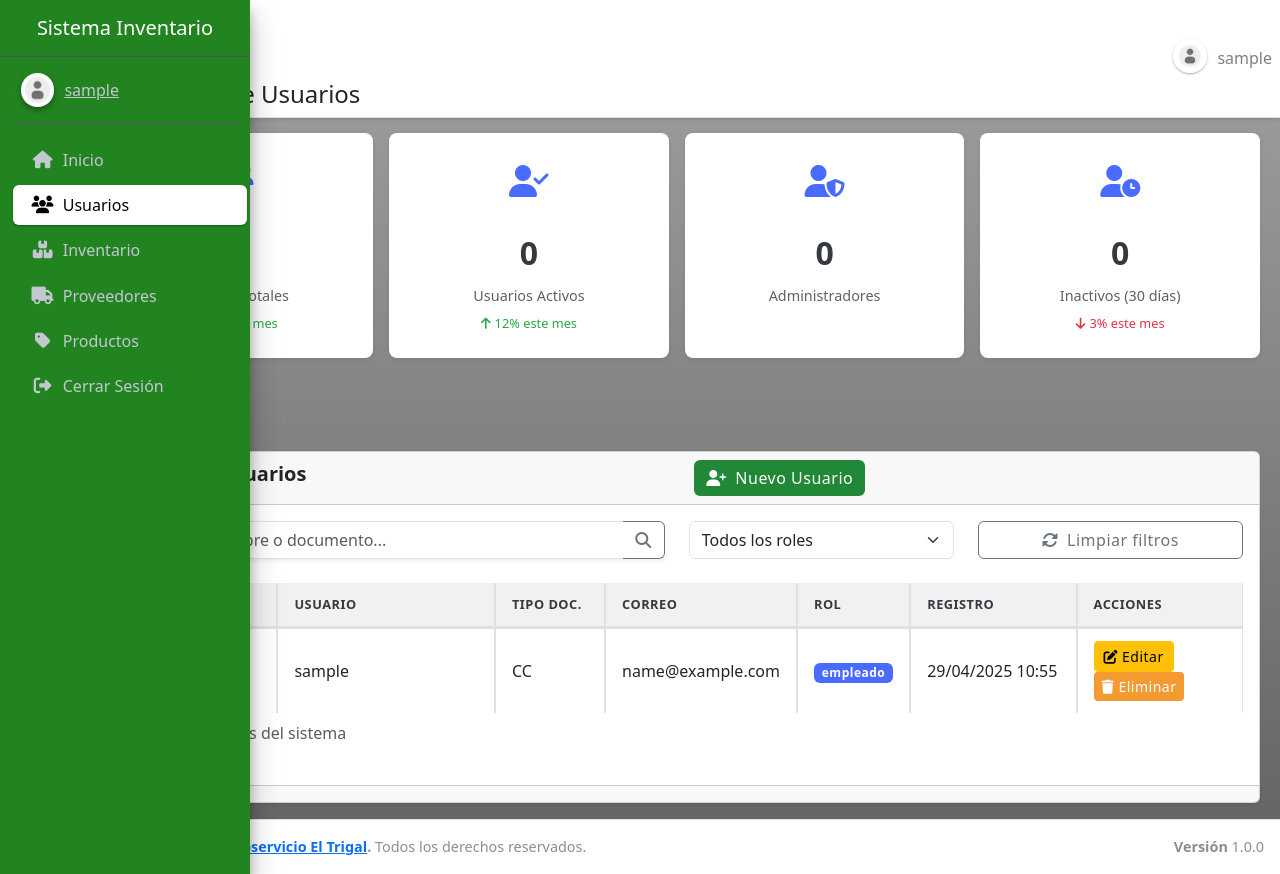
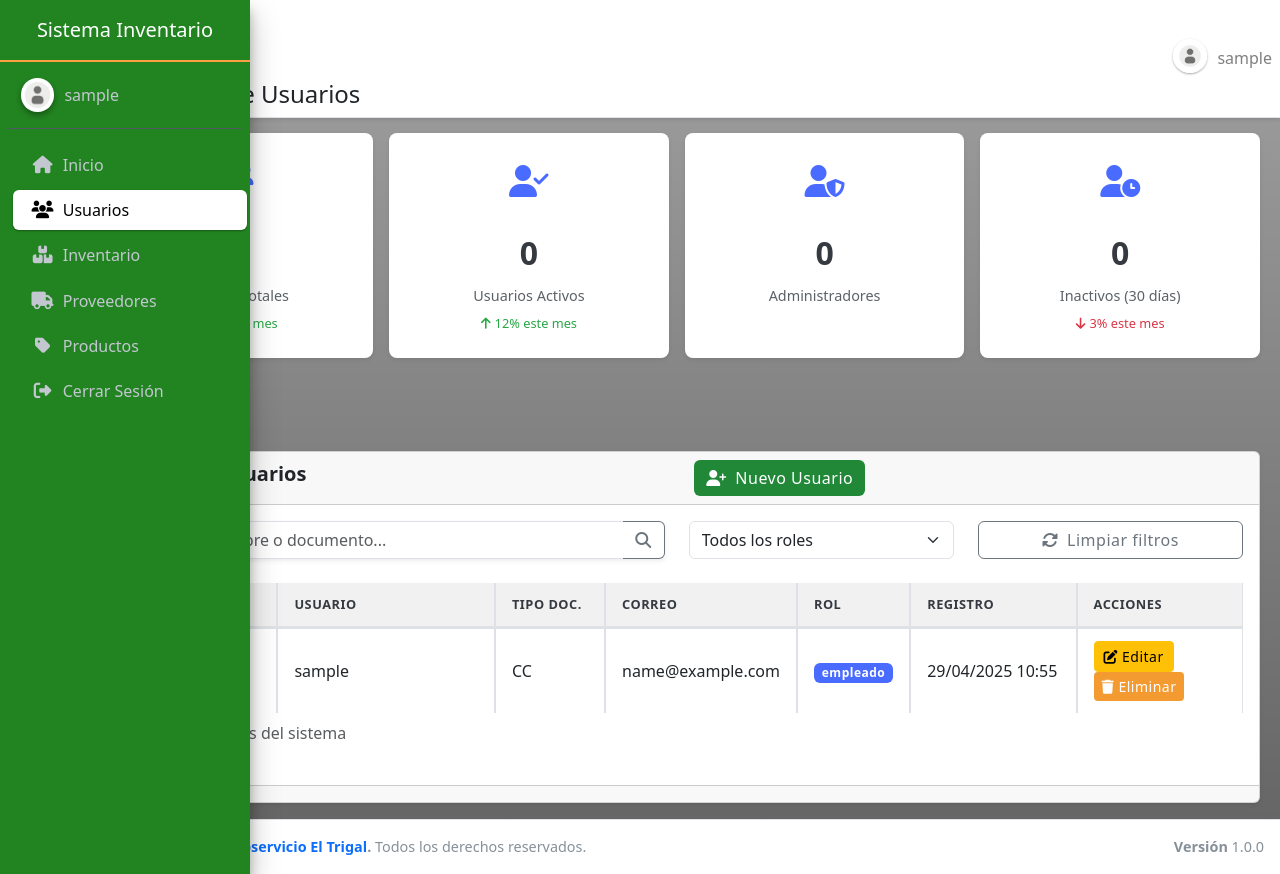
Before and after one commit to Jxvi3r09/Autoservicioeltrigal, a Django app: page /usuarios/ in a window 1280 px wide. Run offline with Django 5.2, Linux system fonts and the light colour scheme; the visitor is signed in with stand-in values (Sample User, id 1); data comes from the database, SQL or seed files in the repository; some libraries are stand-ins or nearby versions.

Commit message:
arreglo de estilos en el menu

```diff
--- a/pagina/static/myapp/css/inicioinv.css
+++ b/pagina/static/myapp/css/inicioinv.css
@@ -461,8 +461,6 @@ textarea:focus {
   max-height: 100px;
   background-color: white !important;
 }
-<<<<<<< HEAD
-=======
 
 
 a{
@@ -780,9 +778,8 @@ body {
 }
 
 .brand-link {
-  border-bottom: 2px solid var(--naranja-principal) !important;
+  border-bottom: 2px solid rgb(243, 154, 49) !important;
   text-align: center;
   font-weight: 700 !important;
   padding: 15px 0;
 }
->>>>>>> estilos
--- a/pagina/static/myapp/css/principal.css
+++ b/pagina/static/myapp/css/principal.css
@@ -195,3 +195,7 @@ body {
 #footer {
   background-color: rgb(255, 255, 255) !important;
 }
+
+.navbar-toggler-icon{
+  background-color: #ffa600;
+}
--- a/pagina/static/myapp/css/usuarios.css
+++ b/pagina/static/myapp/css/usuarios.css
@@ -474,3 +474,14 @@ max-height: 100px;
     background-color: #ffffff !important;
     color: black !important;
 }
+
+a {
+    text-decoration: none !important;
+}
+
+.brand-link{
+    border-bottom: 2px solid #ff9f43 !important;
+    text-align: center !important;
+    font-weight: 700 !important;
+    padding: 15px 0 !important;
+}
--- a/pagina/templates/sistema/usuariocrud/editar_usuario.html
+++ b/pagina/templates/sistema/usuariocrud/editar_usuario.html
@@ -54,10 +54,10 @@
           </div>
 
           <div class="mb-3">
-            <label class="form-label fw-semibold" style="color: #212529;">Contacto</label>
+            <label class="form-label fw-semibold" style="color: #212529;">Correo</label>
             <div class="input-group">
               <span class="input-group-text" style="background-color: #fd7e14; color: white;"><i class="bi bi-telephone"></i></span>
-              <input type="text" name="contacto" class="form-control border-warning" value="{{ usuario.contacto }}">
+              <input type="text" name="contacto" class="form-control border-warning" value="{{ usuario.email }}">
             </div>
           </div>
 
```
